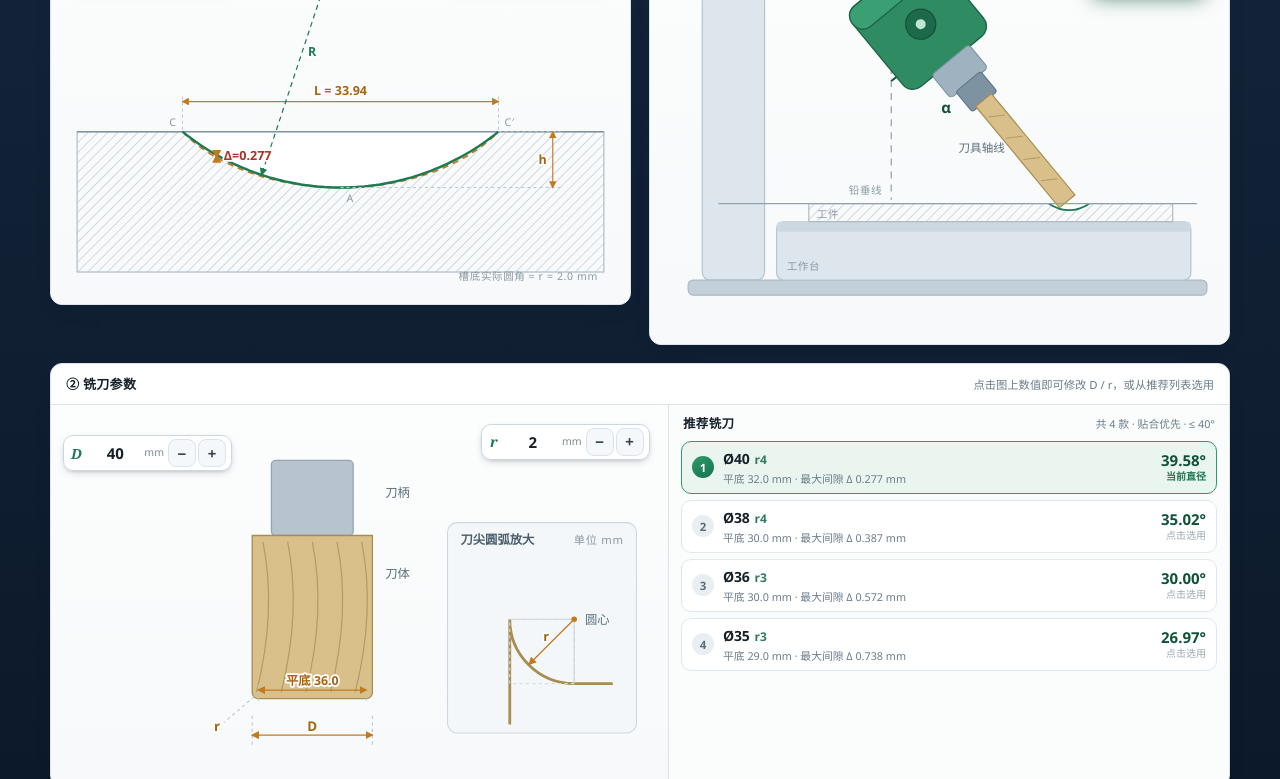
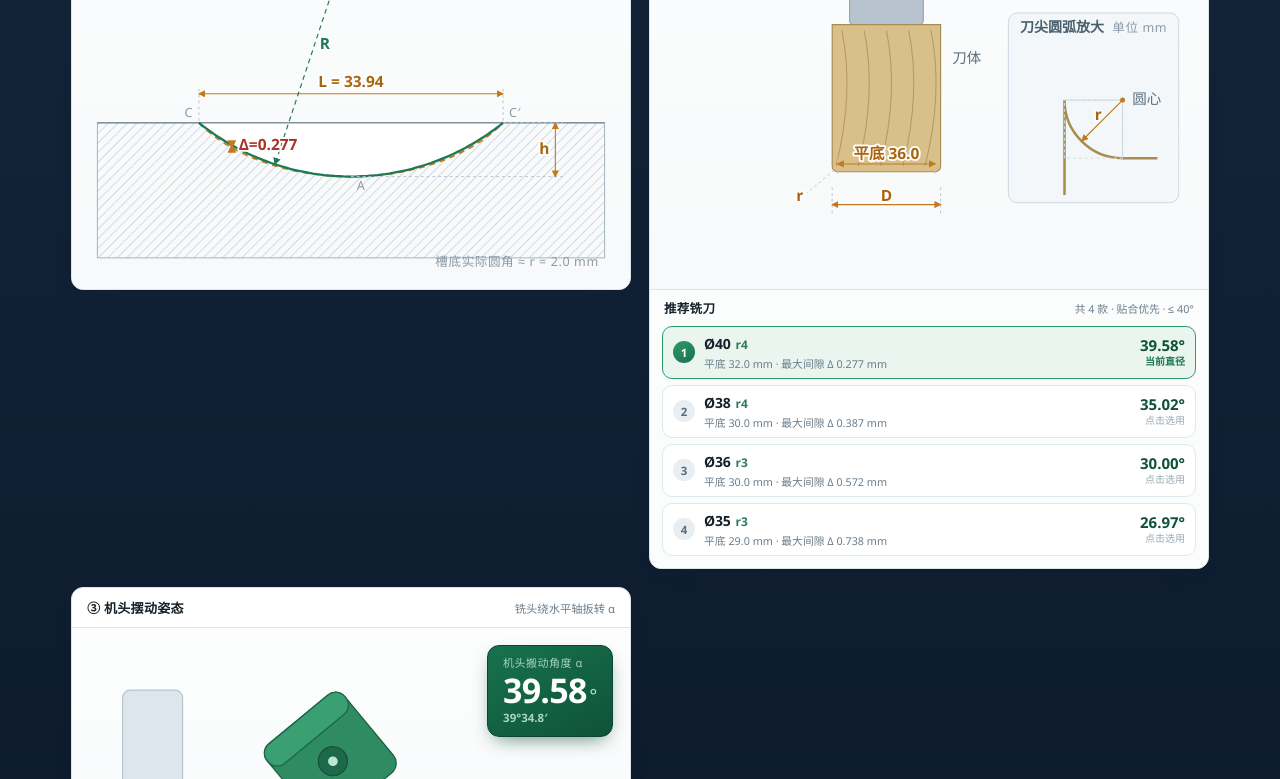
Before and after one commit to cgf2/tanhas, a plain HTML site: page xyx.html in a window 1280 px wide. Shown: the part 242-1021 px from the top of the page. Drawn offline with Linux system fonts and the light colour scheme.

Commit message:
Add files via upload

```diff
--- a/xyx.html
+++ b/xyx.html
@@ -43,13 +43,17 @@
 
   /* ---------- 布局 ---------- */
   .stack{display:flex;flex-direction:column;gap:18px;max-width:1180px;margin:0 auto}
-  .panels{display:grid;grid-template-columns:1fr 1fr;gap:18px;align-items:start;
-    grid-template-areas:"groove head" "tool tool"}
-  .p-groove{grid-area:groove}
-  .p-tool{grid-area:tool}
-  .p-head{grid-area:head}
+  .panels{display:grid;grid-template-columns:repeat(auto-fit,minmax(380px,560px));
+    gap:18px;justify-content:center;align-items:start}
+  .p-groove{grid-area:auto}
+  .p-tool{grid-area:auto}
+  .p-head{grid-area:auto}
+  .p-groove,.p-tool,.p-head{max-width:560px;width:100%}
   @media(max-width:860px){
     .panels{display:flex;flex-direction:column;gap:14px}
+    .p-groove,.p-tool,.p-head{max-width:none}
+    .canvas{max-width:none}
+    .tool-body{grid-template-columns:1fr}
   }
 
   .card{background:var(--card);border:1px solid var(--line);border-radius:12px;box-shadow:var(--shadow)}
@@ -64,9 +68,9 @@
   figure.viz figcaption{display:flex;align-items:baseline;gap:8px;padding:11px 15px 9px;border-bottom:1px solid var(--line)}
   figure.viz figcaption b{font-size:13px;font-weight:700;letter-spacing:.3px}
   figure.viz figcaption span{font-size:11.3px;color:var(--muted);margin-left:auto;text-align:right}
-  .canvas{padding:6px 8px 10px;background:linear-gradient(180deg,#fcfdfd,#f7f9fa)}
+  .canvas{padding:6px 8px 10px;margin:0;background:linear-gradient(180deg,#fcfdfd,#f7f9fa)}
+  @media(min-width:861px){.canvas{max-width:580px}}
   .canvas svg{display:block;width:100%;height:auto}
-
   /* SVG 通用 */
   .mach{fill:#dde6ec;stroke:#b6c4cf;stroke-width:1.2}
   .machDark{fill:#c3d0da;stroke:#a9b9c5;stroke-width:1.2}
@@ -80,19 +84,19 @@
   .arcAngle{fill:none;stroke:#0f5238;stroke-width:2}
   .dimLine{stroke:#c47a1c;stroke-width:1.15;fill:none}
   .extLine{stroke:#b9c6d1;stroke-width:1;stroke-dasharray:3 3}
-  .dimText{fill:#a8640f;font-size:12.5px;font-weight:700;font-variant-numeric:tabular-nums;
-    paint-order:stroke;stroke:#fff;stroke-width:3.4px;stroke-linejoin:round}
-  .lbl{fill:#5c6f7d;font-size:11.5px}
-  .lblB{fill:#1c2a35;font-size:12px;font-weight:700}
-  .cap{fill:#8b9aa6;font-size:10.5px;letter-spacing:.6px}
+  .dimText{fill:#a8640f;font-size:16px;font-weight:700;font-variant-numeric:tabular-nums;
+    paint-order:stroke;stroke:#fff;stroke-width:3.8px;stroke-linejoin:round}
+  .lbl{fill:#5c6f7d;font-size:15px}
+  .lblB{fill:#1c2a35;font-size:15px;font-weight:700}
+  .cap{fill:#8b9aa6;font-size:13px;letter-spacing:.6px}
   .strokeGreen{fill:none;stroke:#1e7a52;stroke-width:2.4}
   .strokeAmber{fill:none;stroke:#c47a1c;stroke-width:1.8;stroke-dasharray:6 5}
   .voidRed{fill:#fbe6e3}
   .voidWhite{fill:#ffffff}
   .centerDot{fill:#c47a1c}
-  .warnBig{fill:#bf3b2e;font-size:13px;font-weight:700}
+  .warnBig{fill:#bf3b2e;font-size:16px;font-weight:700}
   .tbRect{fill:#f3f7fa;stroke:#cbd8e2;stroke-width:1}
-  .tbText{fill:#4a5f6d;font-size:11.5px}
+  .tbText{fill:#4a5f6d;font-size:14.5px}
 
   /* ---------- 计算说明 ---------- */
   details.formula{margin-top:18px}
@@ -154,12 +158,11 @@
   .ov-angle .d{font-size:11.5px;color:#a9d6c2;font-variant-numeric:tabular-nums;white-space:nowrap}
 
   /* ---------- 推荐铣刀 ---------- */
-  .tool-body{display:grid;grid-template-columns:1.1fr 1fr}
+  .tool-body{display:grid;grid-template-columns:1fr;gap:0}
+  .reco{display:flex;flex-direction:column;min-width:0;border-top:1px solid var(--line);background:#fbfdfc}
   @media(max-width:860px){
     .tool-body{grid-template-columns:1fr}
-    .reco{border-left:0;border-top:1px solid var(--line)}
   }
-  .reco{display:flex;flex-direction:column;min-width:0;border-left:1px solid var(--line);background:#fbfdfc}
   .reco-h{display:flex;align-items:baseline;gap:8px;padding:10px 14px 7px}
   .reco-h b{font-size:12.5px;letter-spacing:.3px}
   .reco-h span{margin-left:auto;font-size:10.8px;color:var(--muted);text-align:right}
@@ -186,9 +189,22 @@
   .reco-empty{margin:0 12px 12px;padding:10px 12px;border-radius:9px;background:var(--amber-soft);
     color:#8a5410;font-size:11.8px;line-height:1.55}
 
+  /* ================= 中等屏幕（≤900px）：图形变窄，标注同步放大 ================= */
+  @media (max-width:900px){
+    .lbl{font-size:16px}
+    .cap{font-size:14px}
+    .lblB{font-size:16px}
+    .dimText{font-size:17px}
+    .tbText{font-size:15px}
+    .warnBig{font-size:17px}
+  }
+
   /* ================= 移动端适配（≤640px） ================= */
   @media (max-width:640px){
-    body{background:#eef1f4;font-size:14px;line-height:1.6}
+    body{background:
+      radial-gradient(700px 400px at 20% -10%, rgba(58,116,178,.40) 0%, transparent 62%),
+      linear-gradient(180deg,#14263c 0%, #0b1728 100%);
+      font-size:14px;line-height:1.6}
     .wrap{padding:calc(10px + env(safe-area-inset-top)) 12px calc(28px + env(safe-area-inset-bottom))}
 
     /* 顶栏 */
@@ -213,6 +229,14 @@
     figure.viz figcaption span{font-size:11.5px;flex:1 1 100%;text-align:left;margin-left:0}
     .canvas{padding:4px 4px 8px}
     .canvas svg{max-width:100%;height:auto}
+    /* 图上文字随画布缩小，手机端整体放大 */
+    .lbl{font-size:18px}
+    .cap{font-size:15px}
+    .lblB{font-size:18px}
+    .dimText{font-size:19px}
+    .tbText{font-size:16px}
+    .warnBig{font-size:18px}
+    .unitTag{display:none}
 
     /* 图上参数：去掉步进按钮，输入框放大到可触摸尺寸 */
     .ov{height:44px;border-radius:11px;padding:0 2px;gap:1px}
@@ -305,7 +329,7 @@
       <figcaption><b>② 铣刀参数</b><span>点击图上数值即可修改 D / r，或从推荐列表选用</span></figcaption>
       <div class="tool-body">
         <div class="canvas">
-          <svg id="svgTool" viewBox="0 0 560 340" preserveAspectRatio="xMidYMid meet"></svg>
+          <svg id="svgTool" viewBox="0 0 560 400" preserveAspectRatio="xMidYMid meet"></svg>
           <div class="ov" style="left:2%;top:8%">
             <span class="ov-k">D</span>
             <input id="inD" type="number" inputmode="decimal" autocomplete="off" enterkeyhint="done" aria-label="铣刀直径D，单位毫米" min="4" max="160" step="0.5" value="40">
@@ -332,7 +356,7 @@
       <figure class="card viz p-head">
         <figcaption><b>③ 机头摆动姿态</b><span>铣头绕水平轴扳转 α</span></figcaption>
         <div class="canvas">
-          <svg id="svgHead" viewBox="0 0 560 440" preserveAspectRatio="xMidYMid meet"></svg>
+          <svg id="svgHead" viewBox="0 0 560 400" preserveAspectRatio="xMidYMid meet"></svg>
           <div class="ov ov-angle" style="right:3%;top:4%">
             <span class="t">机头搬动角度 α</span>
             <span class="v"><b id="alphaBig">—</b><i>°</i></span>
@@ -514,12 +538,12 @@
 
   /* ====================== ① 机头摆动姿态图 ====================== */
   function drawHead(r){
-    const W=560, HH=440;
+    const W=560, HH=400;
     const a = Number.isFinite(r.alpha) ? r.alpha : 0;
     const aDeg = a*180/Math.PI;
     const pv = { x: 232, y: 96 };
-    const drop = 214;                      // 枢轴 → 工件表面 垂直距离
-    const surfY = pv.y + drop;             // 310
+    const drop = 200;                      // 枢轴 → 工件表面 垂直距离
+    const surfY = pv.y + drop;             // 296
     const tLen = drop/Math.cos(a);         // 沿刀具轴线的长度
     const tipX = pv.x + drop*Math.tan(a);
     const tw = 20;                         // 刀具示意宽度
@@ -587,10 +611,10 @@
   /* ====================== ② 铣刀参数图 ====================== */
   function drawTool(r){
     const D = r.D, rt = Math.min(r.rt, D/2);
-    const W=560, HH=340;
+    const W=560, HH=400;
     const cx = 236;
     const wpx = 112;                                  // 视觉宽度（示意）
-    const yTop = 46, yShankEnd = 116, yTip = 268;     // 关键高度
+    const yTop = 67, yShankEnd = 137, yTip = 289;     // 关键高度（整体下移 21，与 400 高画布居中）
     const rr = clamp((rt/D)*wpx, 2, wpx*0.34);        // 刀尖圆角视觉半径
     const xL = cx - wpx/2, xR = cx + wpx/2;
     let s = defs("t", true);
@@ -624,8 +648,7 @@
     s += `<line x1="${fR}" y1="${yTip+2}" x2="${fR}" y2="${yTip-14}" class="extLine"/>`;
     s += `<line x1="${fL}" y1="${yTip-8}" x2="${fR}" y2="${yTip-8}" class="dimLine"
             marker-start="url(#tar)" marker-end="url(#tar)"/>`;
-    s += `<text x="${(fL+fR)/2}" y="${yTip-13}" text-anchor="middle" class="dimText"
-            style="font-size:11.5px">平底 ${fmt(Math.max(0,D-2*rt),1)}</text>`;
+    s += `<text x="${(fL+fR)/2}" y="${yTip-13}" text-anchor="middle" class="dimText">平底 ${fmt(Math.max(0,D-2*rt),1)}</text>`;
 
     // 刀尖圆弧引线
     const cornerX = xL+rr, cornerY = yTip-rr;
@@ -633,7 +656,7 @@
     s += `<text x="${xL-30}" y="${yTip+30}" text-anchor="end" class="dimText">r</text>`;
 
     // 圆角放大图
-    const bx=362, by=104, bw=176, bh=196;
+    const bx=362, by=125, bw=176, bh=196;
     s += `<rect x="${bx}" y="${by}" width="${bw}" height="${bh}" rx="9" class="tbRect"/>`;
     s += `<text x="${bx+12}" y="${by+20}" class="tbText" font-weight="700">刀尖圆弧放大</text>`;
     const ox = bx+58, oy = by+150;          // 角点
@@ -648,10 +671,9 @@
     s += `<circle cx="${ox+mag}" cy="${oy-mag}" r="2.6" fill="#c47a1c"/>`;
     s += `<line x1="${ox+mag}" y1="${oy-mag}" x2="${ox+mag*0.3}" y2="${oy-mag*0.3}" class="dimLine"
             marker-end="url(#tar)"/>`;
-    s += `<text x="${ox+mag*0.52}" y="${oy-mag*0.66}" class="dimText"
-            style="font-size:12px">r</text>`;
+    s += `<text x="${ox+mag*0.52}" y="${oy-mag*0.66}" class="dimText">r</text>`;
     s += `<text x="${ox+mag+10}" y="${oy-mag+4}" class="lbl">圆心</text>`;
-    s += `<text x="${bx+bw-12}" y="${by+20}" text-anchor="end" class="cap">单位 mm</text>`;
+    s += `<text x="${bx+bw-12}" y="${by+20}" text-anchor="end" class="cap unitTag">单位 mm</text>`;
 
     el("svgTool").innerHTML = s;
   }
@@ -727,7 +749,7 @@
     const cy = Y(H-R);
     const xr = -0.5*u, yr = (H-R) + Math.sqrt(Math.max(0,R*R-xr*xr));
     s += `<circle cx="${X(0)}" cy="${cy}" r="3.4" class="centerDot"/>`;
-    s += `<text x="${X(0)-7}" y="${cy-8}" text-anchor="end" class="cap">O</text>`;
+    s += `<text x="${X(0)+8}" y="${cy+18}" class="cap">O</text>`;
     s += `<line x1="${X(0)}" y1="${cy}" x2="${X(xr)}" y2="${Y(yr)}" stroke="#1e7a52" stroke-width="1.2"
             stroke-dasharray="5 4" marker-end="url(#ggr)"/>`;
     s += `<text x="${(X(0)+X(xr))/2+7}" y="${(cy+Y(yr))/2}" class="dimText" style="fill:#1e7a52">R</text>`;
@@ -740,7 +762,10 @@
       const px = X(xd);
       s += `<line x1="${px}" y1="${Y(ya)}" x2="${px}" y2="${Y(ye)}" stroke="#bf3b2e" stroke-width="1.4"
               marker-start="url(#gar)" marker-end="url(#gar)"/>`;
-      s += `<text x="${px+7}" y="${Y((ya+ye)/2)+4}" class="dimText" style="fill:#a8332a">Δ=${r.dmax.toFixed(3)}</text>`;
+      const dRight = px > W-150;
+      s += `<text x="${(dRight ? px-7 : px+7).toFixed(1)}" y="${Y((ya+ye)/2)+4}"
+              text-anchor="${dRight ? "end" : "start"}" class="dimText"
+              style="fill:#a8332a">Δ=${r.dmax.toFixed(3)}</text>`;
     }
 
     // ---- 图例 ----
@@ -748,10 +773,10 @@
     s += `<line x1="28" y1="${ly}" x2="52" y2="${ly}" class="strokeGreen"/>`;
     s += `<text x="58" y="${ly+4}" class="lbl">理论圆弧 R</text>`;
     if (okA){
-      s += `<line x1="150" y1="${ly}" x2="174" y2="${ly}" class="strokeAmber"/>`;
-      s += `<text x="180" y="${ly+4}" class="lbl">刀具包络（椭圆）</text>`;
-      s += `<rect x="310" y="${ly-7}" width="14" height="10" class="voidRed" stroke="#e6c4bf"/>`;
-      s += `<text x="330" y="${ly+4}" class="lbl">近似过切区</text>`;
+      s += `<line x1="170" y1="${ly}" x2="194" y2="${ly}" class="strokeAmber"/>`;
+      s += `<text x="200" y="${ly+4}" class="lbl">刀具包络（椭圆）</text>`;
+      s += `<rect x="${W-108}" y="${ly-7}" width="14" height="10" class="voidRed" stroke="#e6c4bf"/>`;
+      s += `<text x="${W-20}" y="${ly+4}" text-anchor="end" class="lbl">近似过切区</text>`;
     }
 
     // ---- 槽底圆角注记 ----
```
